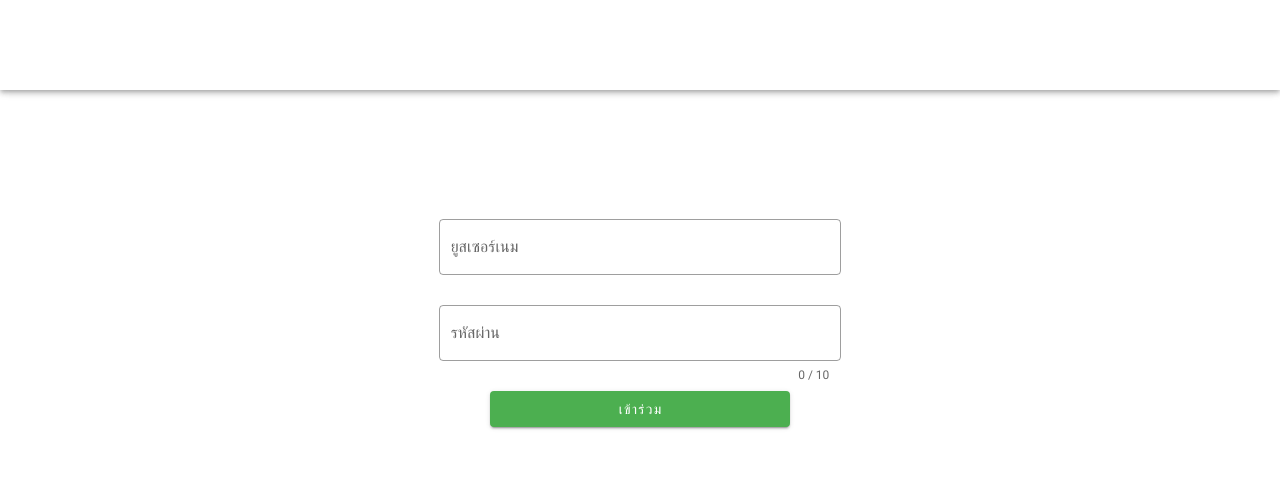
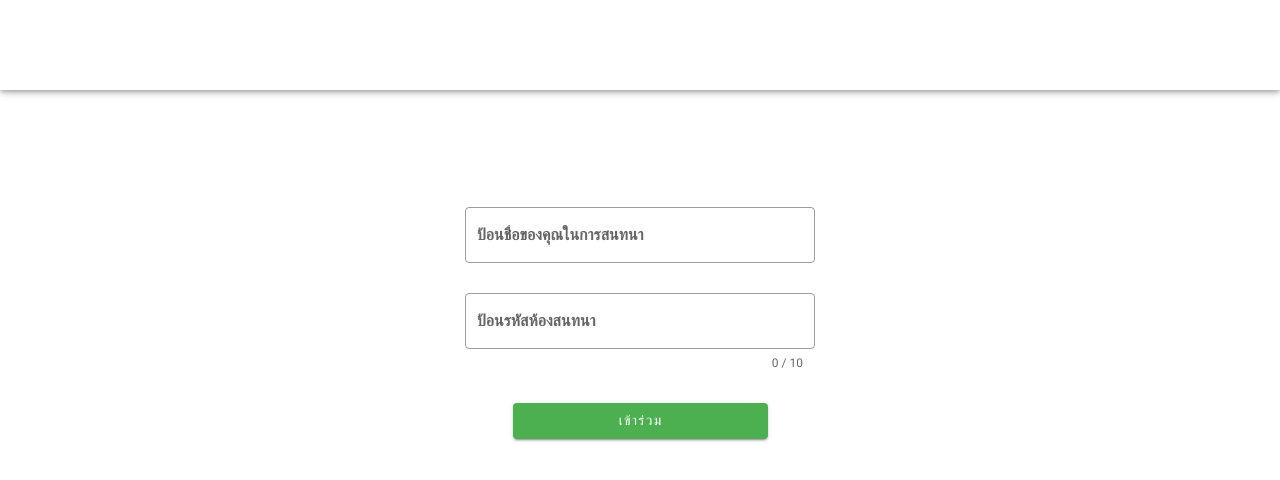
Before and after one commit to apisit08/green_v1, a Vue app: page / in a window 1280 px wide. Shown: the top 480 px of the page. Built offline with nearby package versions, Linux system fonts and the light colour scheme.

Commit message:
update meeting page

```diff
--- a/package.json
+++ b/package.json
@@ -9,6 +9,8 @@
   },
   "dependencies": {
     "axios": "^0.19.2",
+    "bootstrap": "^4.5.0",
+    "bootstrap-vue": "^2.15.0",
     "core-js": "^3.6.5",
     "register-service-worker": "^1.7.1",
     "vue": "^2.6.11",
--- a/public/index.html
+++ b/public/index.html
@@ -8,6 +8,7 @@
     <title><%= htmlWebpackPlugin.options.title %></title>
     <link rel="stylesheet" href="https://fonts.googleapis.com/css?family=Roboto:100,300,400,500,700,900">
     <link rel="stylesheet" href="https://cdn.jsdelivr.net/npm/@mdi/font@latest/css/materialdesignicons.min.css">
+    <link href="https://use.fontawesome.com/releases/v5.0.13/css/all.css" rel="stylesheet">
   </head>
   <body>
     <noscript>
--- a/src/components/login.vue
+++ b/src/components/login.vue
@@ -11,52 +11,54 @@
     <br>
           <form>
     <v-text-field
-      v-model="email"
-      :error-messages="emailErrors"
-      label="ยูสเซอร์เนม"
+      v-model="username"
+      :error-messages="userErrors"
+      label="ป้อนชื่อของคุณในการสนทนา"
       outlined
       required
-      @input="$v.email.$touch()"
-      @blur="$v.email.$touch()"
+      @input="$v.username.$touch()"
+      @blur="$v.username.$touch()"
     ></v-text-field>
     <v-text-field
       v-model="passwords"
       :error-messages="nameErrors"
       :counter="10"
-      label="รหัสผ่าน"
+      label="ป้อนรหัสห้องสนทนา"
       outlined
       required
       @input="$v.passwords.$touch()"
       @blur="$v.passwords.$touch()"
     ></v-text-field>
-      <v-row>
-        <v-col cols="12" class="text-center">
-            <v-btn width="300" color="success" @click="chklogin()">เข้าร่วม</v-btn>
-        </v-col>
-      </v-row>
   </form>
         </v-col>
         <v-col cols="4"></v-col>
     </v-row>
+    <v-row>
+        <v-col ></v-col>
+        <v-col cols="3" class="text-center">
+            <v-btn block color="success" @click="chklogin()">เข้าร่วม</v-btn>
+        </v-col>
+        <v-col></v-col>
+      </v-row>
 </v-container>
 
 </template>
 
 <script>
 import { validationMixin } from 'vuelidate'
-import { required, maxLength, email } from 'vuelidate/lib/validators'
+import { required, maxLength } from 'vuelidate/lib/validators'
 
 export default {
   mixins: [validationMixin],
 
   validations: {
     passwords: { required, maxLength: maxLength(10) },
-    email: { required, email }
+    username: { required, maxLength: maxLength(10) }
   },
 
   data: () => ({
     passwords: '',
-    email: ''
+    username: ''
   }),
 
   computed: {
@@ -67,11 +69,11 @@ export default {
       !this.$v.passwords.required && errors.push('Pass is required.')
       return errors
     },
-    emailErrors () {
+    userErrors () {
       const errors = []
-      if (!this.$v.email.$dirty) return errors
-      !this.$v.email.email && errors.push('Must be valid e-mail')
-      !this.$v.email.required && errors.push('E-mail is required')
+      if (!this.$v.username.$dirty) return errors
+      !this.$v.username.maxLength && errors.push('Username must be at most 10 characters long')
+      !this.$v.username.required && errors.push('Username is required')
       return errors
     }
   },
@@ -83,11 +85,11 @@ export default {
     clear () {
       this.$v.$reset()
       this.pass = ''
-      this.email = ''
+      this.username = ''
     },
     async chklogin () {
       if (this.email === 'a@email.com' && this.passwords === '123456') {
-        console.log('e', this.email)
+        console.log('e', this.username)
         console.log('p', this.passwords)
         try {
           var { data } = await this.axios.get('http://192.168.75.130:5000/customers')
--- /dev/null
+++ b/src/components/meeting.vue
@@ -0,0 +1,93 @@
+<template>
+<v-container>
+    <v-row>
+      <v-col cols="12">
+        <h2>ห้องสนทนา</h2>
+      </v-col>
+    </v-row>
+    <v-row v-for="(item,i) in 2" :key="i">
+      <v-col cols="12">
+        <b-card>
+        <div>
+          <table border="0" width="100%">
+            <tr>
+              <td>
+                <v-btn icon color="secondary"><v-icon>mdi-pencil</v-icon></v-btn>
+                <label>Room{{i+1}}</label>
+              </td>
+              <td>
+                <div class="float-right">
+                  <v-btn icon color="#778899">
+                <v-icon>mdi-calendar</v-icon>
+              </v-btn>
+              <v-btn icon color="#778899">
+                <v-icon>mdi-account-plus</v-icon>
+              </v-btn>
+              <v-btn icon color="#778899">
+                <v-icon>mdi-cog</v-icon>
+              </v-btn>
+              <button class="btn btn-success">เริ่มต้นสนทนา</button>
+                </div>
+              </td>
+              <td>
+                <b-button
+                  v-b-toggle="'collapse-'+i"
+                  class="float-right"
+                  variant="outline-secondary"
+                >
+                  <i class="fa fa-angle-down" aria-hidden="true"></i>
+                </b-button>
+              </td>
+            </tr>
+          </table>
+         <b-collapse :id="'collapse-'+i" v-model="visible" class="mt-2">
+          <b-card>
+            <v-row>
+              <v-col cols="12">
+                <b>เชิญผู้เข้าร่วมสนทนา</b>
+              </v-col>
+            </v-row>
+            <v-row>
+              <v-col>
+                <button class="btn-outline-success"><i class="fa fa-clone" aria-hidden="true"></i>
+              &nbsp;Copy link</button>
+              </v-col>
+            </v-row>
+            <v-row>
+              <v-col>
+                <b>เชิญผู้เข้าร่วมผ่านอีเมลล์</b>
+              </v-col>
+            </v-row>
+            <v-row>
+              <v-col cols="5">
+                <form>
+              <div class="input-group mb-3">
+                <input type="text" class="form-control" placeholder="invite someone...">
+                <div class="input-group-append">
+                  <button class="btn btn-outline-secondary " type="submit">ส่งคำเชิญ</button>
+                </div>
+              </div>
+            </form>
+              </v-col>
+            </v-row>
+          </b-card>
+        </b-collapse>
+        </div>
+      </b-card>
+      </v-col>
+    </v-row>
+</v-container>
+</template>
+<script>
+export default {
+  data () {
+    return {}
+  }
+}
+</script>
+<style>
+  label {
+    font-size: 20;
+    font-weight: bold;
+  }
+</style>
--- a/src/router/index.js
+++ b/src/router/index.js
@@ -3,6 +3,7 @@ import VueRouter from 'vue-router'
 
 import Register from '../components/register.vue'
 import Login from '../components/login'
+import Meeting from '../components/meeting'
 
 Vue.use(VueRouter)
 
@@ -16,6 +17,11 @@ const routes = [
     path: '/',
     name: 'Login',
     component: Login
+  },
+  {
+    path: '/meeting',
+    name: 'Meeting',
+    component: Meeting
   }
 ]
 
```
Also changed, not shown: src/main.js (+7 -0 lines), 1 other file (tests, documents, lock files or other folders).
